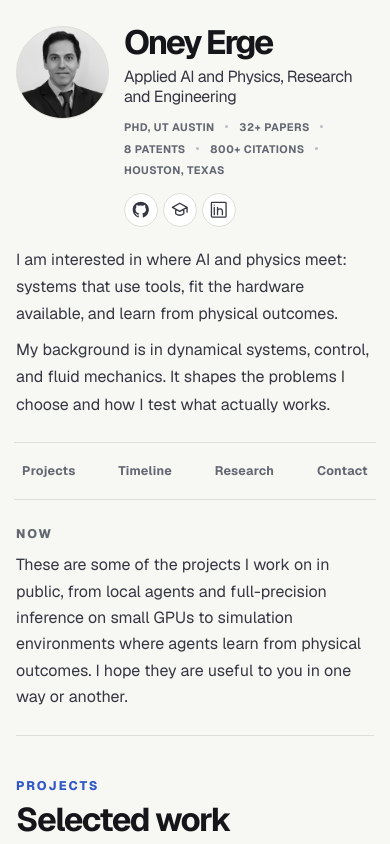
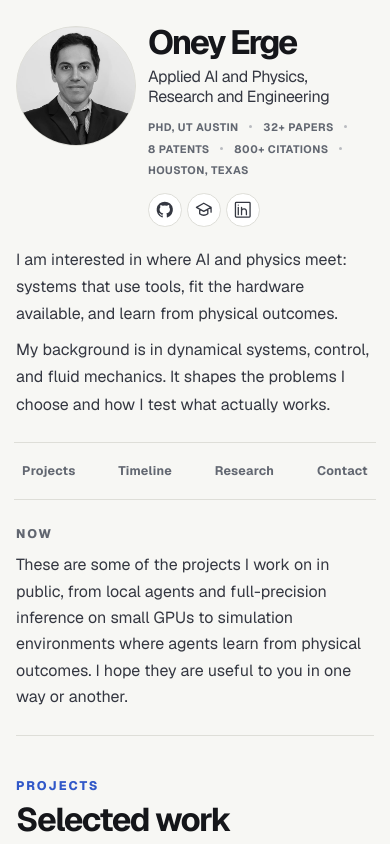
Before and after one commit to oney-erge/oney-erge.github.io, a Next.js app: page / in a window 390 px wide. Shown: the top 844 px of the page. Built offline with nearby package versions, Linux system fonts and the light colour scheme; no server answers.

Commit message:
Tighten timeline and enlarge portrait

```diff
--- a/src/app/page.module.css
+++ b/src/app/page.module.css
@@ -24,15 +24,15 @@
 
 .profile {
   display: grid;
-  grid-template-columns: 10.75rem minmax(0, 1fr);
-  column-gap: 3.1rem;
+  grid-template-columns: 14.5rem minmax(0, 1fr);
+  column-gap: 2rem;
   align-items: start;
   padding: 3.5rem 0 2.5rem;
 }
 
 .avatar {
   grid-row: 1 / span 2;
-  width: 10.75rem;
+  width: 14.5rem;
   aspect-ratio: 1;
   overflow: hidden;
   background: #e3e3df;
@@ -181,8 +181,8 @@
 
 .now {
   display: grid;
-  grid-template-columns: 10.75rem minmax(0, 1fr);
-  column-gap: 3.1rem;
+  grid-template-columns: 14.5rem minmax(0, 1fr);
+  column-gap: 2rem;
   padding: 2rem 0;
   border-bottom: 1px solid var(--line);
 }
@@ -405,7 +405,7 @@
   display: grid;
   grid-template-columns: 7.5rem 7.5rem minmax(0, 1fr);
   align-items: start;
-  min-height: 10rem;
+  min-height: 9rem;
 }
 
 .timeline > li > time {
@@ -447,7 +447,7 @@
 
 .timelineCopy {
   position: relative;
-  padding: 1.25rem 0 2rem 1.4rem;
+  padding: 1.25rem 0 1.4rem 1.4rem;
   border-bottom: 1px solid var(--line);
 }
 
@@ -489,7 +489,7 @@
 
 .timelineDescription {
   max-width: 43rem;
-  margin-top: 0.75rem;
+  margin-top: 0.6rem;
   color: var(--muted);
   font-size: var(--type-body);
   line-height: 1.62;
@@ -934,18 +934,18 @@
   }
 
   .profile {
-    grid-template-columns: 9rem minmax(0, 1fr);
-    column-gap: 2.25rem;
+    grid-template-columns: 11.5rem minmax(0, 1fr);
+    column-gap: 1.5rem;
     padding-top: 2.75rem;
   }
 
   .avatar {
-    width: 9rem;
+    width: 11.5rem;
   }
 
   .now {
-    grid-template-columns: 9rem minmax(0, 1fr);
-    column-gap: 2.25rem;
+    grid-template-columns: 11.5rem minmax(0, 1fr);
+    column-gap: 1.5rem;
   }
 
   .timeline > li {
@@ -960,8 +960,8 @@
   }
 
   .profile {
-    grid-template-columns: 5.6rem minmax(0, 1fr);
-    gap: 0 1.15rem;
+    grid-template-columns: 7.5rem minmax(0, 1fr);
+    gap: 0 0.9rem;
     padding: 1.65rem 0 1.5rem;
   }
 
@@ -973,7 +973,7 @@
 
   .avatar {
     grid-row: 1;
-    width: 5.6rem;
+    width: 7.5rem;
   }
 
   .profileMain {
@@ -1096,7 +1096,7 @@
   .timeline > li {
     position: relative;
     grid-template-columns: 5.2rem minmax(0, 1fr);
-    min-height: 8.8rem;
+    min-height: 8.2rem;
   }
 
   .timeline > li > time {
@@ -1123,7 +1123,7 @@
 
   .timelineCopy {
     grid-column: 2;
-    padding: 2rem 0 1.7rem 0.85rem;
+    padding: 2rem 0 1.25rem 0.85rem;
   }
 
   .timelineCopy::before {
@@ -1140,7 +1140,7 @@
   }
 
   .timelineDescription {
-    margin-top: 0.6rem;
+    margin-top: 0.5rem;
     font-size: 1rem;
     line-height: 1.58;
   }
@@ -1204,12 +1204,12 @@
 
 @media (max-width: 520px) {
   .profile {
-    grid-template-columns: 5.8rem minmax(0, 1fr);
-    column-gap: 0.95rem;
+    grid-template-columns: 7.5rem minmax(0, 1fr);
+    column-gap: 0.75rem;
   }
 
   .avatar {
-    width: 5.8rem;
+    width: 7.5rem;
   }
 
   .profileMain h1 {
--- a/src/app/page.tsx
+++ b/src/app/page.tsx
@@ -414,7 +414,6 @@ export default function Home() {
         <section className={`${styles.section} ${styles.workBreakout}`} id="work" aria-labelledby="work-heading">
           <header className={styles.sectionHeader}>
             <div><p>Projects</p><h2 id="work-heading">Selected work</h2></div>
-            <p>Six open-source systems, each with working code, a visual demo, and a technical case study that explains what was tested.</p>
           </header>
           <ol className={styles.projectGrid}>{projects.map((project) => <ProjectCard key={project.repo} project={project} />)}</ol>
           <a className={styles.textLink} href={GITHUB} target="_blank" rel="noreferrer">More on GitHub <Arrow /></a>
@@ -423,7 +422,6 @@ export default function Home() {
         <section className={styles.section} id="background" aria-labelledby="background-heading">
           <header className={styles.sectionHeader}>
             <div><p>Timeline</p><h2 id="background-heading">Past work</h2></div>
-            <p>A single chronology of the places where I worked, researched, and studied.</p>
           </header>
           <ol className={styles.timeline}>
             {timeline.map((item) => (
@@ -455,7 +453,6 @@ export default function Home() {
         <section className={styles.section} id="research" aria-labelledby="research-heading">
           <header className={styles.sectionHeader}>
             <div><p>Research</p><h2 id="research-heading">Papers and patents</h2></div>
-            <p>Research in hybrid modeling, control, automation, and well construction, including eight selected US patent grants and 32+ publications.</p>
           </header>
           <dl className={styles.researchStats}>
             <div><dt>800+</dt><dd>Citations</dd></div><div><dt>32+</dt><dd>Publications</dd></div><div><dt>15</dt><dd>h-index</dd></div><div><dt>8</dt><dd>US patents</dd></div>
```
